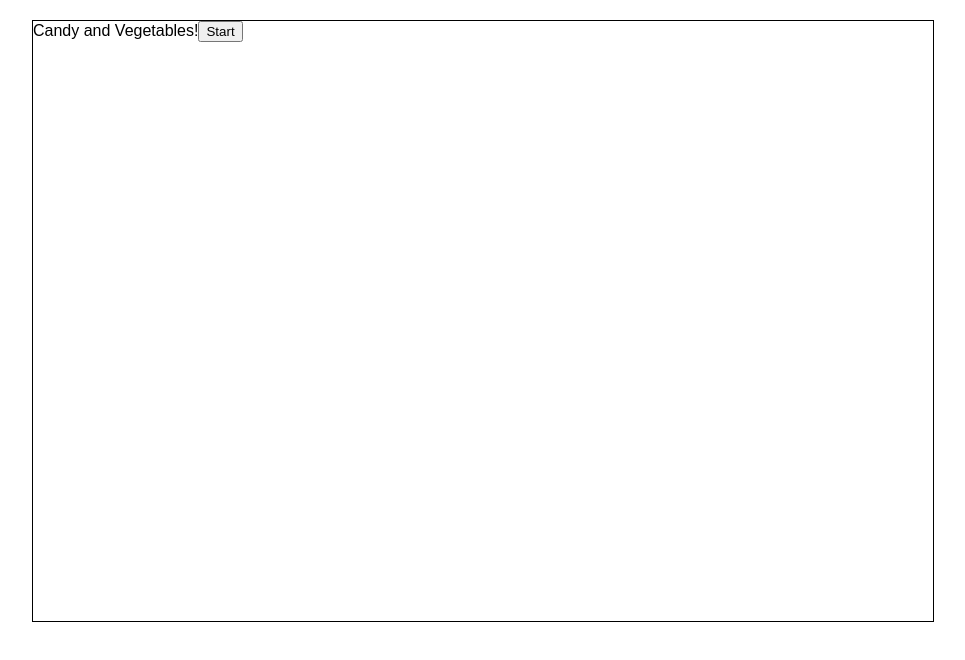
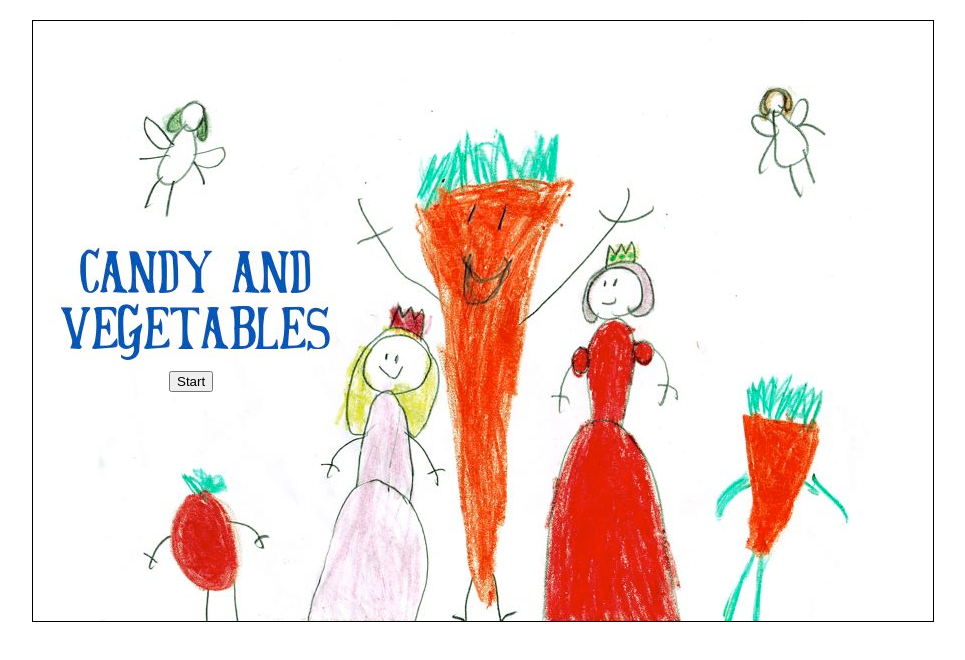
Before and after one commit to gregdillon/candy-and-veg, a React (Create React App) app: page / in a window 1280 px wide. Shown: the top 660 px of the page, without its empty margins (157-1122 px from the left). Built offline with nearby package versions, Linux system fonts and the light colour scheme; the HTML template or start-up script is replaced by a standard one.

Commit message:
title screen

```diff
--- a/src/Game/Map/map.css
+++ b/src/Game/Map/map.css
@@ -23,7 +23,7 @@
 }
 .level-4 {
   top: 413px;
-  left: 1350px;
+  left: 135px;
 }
 .level-5 {
   top: 515px;
--- a/src/Game/Title/index.tsx
+++ b/src/Game/Title/index.tsx
@@ -1,4 +1,5 @@
 import * as React from 'react';
+import './title.css';
 
 interface ITitleProps {
   setPosition: (positionNumber:number) => void
@@ -12,9 +13,8 @@ class Game extends React.Component<ITitleProps, ITitleState> {
 
   public render() {
     return (
-      <div>
-        Candy and Vegetables!
-        <button onClick={this.setGameState}>Start</button>
+      <div className="title-container">
+        <button className="start-button" onClick={this.setGameState}>Start</button>
       </div>
     );
   }
--- /dev/null
+++ b/src/Game/Title/title.css
@@ -0,0 +1,10 @@
+.title-container {
+  height: 100%;
+  position: relative;
+  background-image: url('../Images/title.jpg');
+}
+.start-button {
+  position: absolute;
+  top: 350px;
+  left: 136px;
+}
```
Also changed, not shown: src/Game/Images/title.jpg (added).
